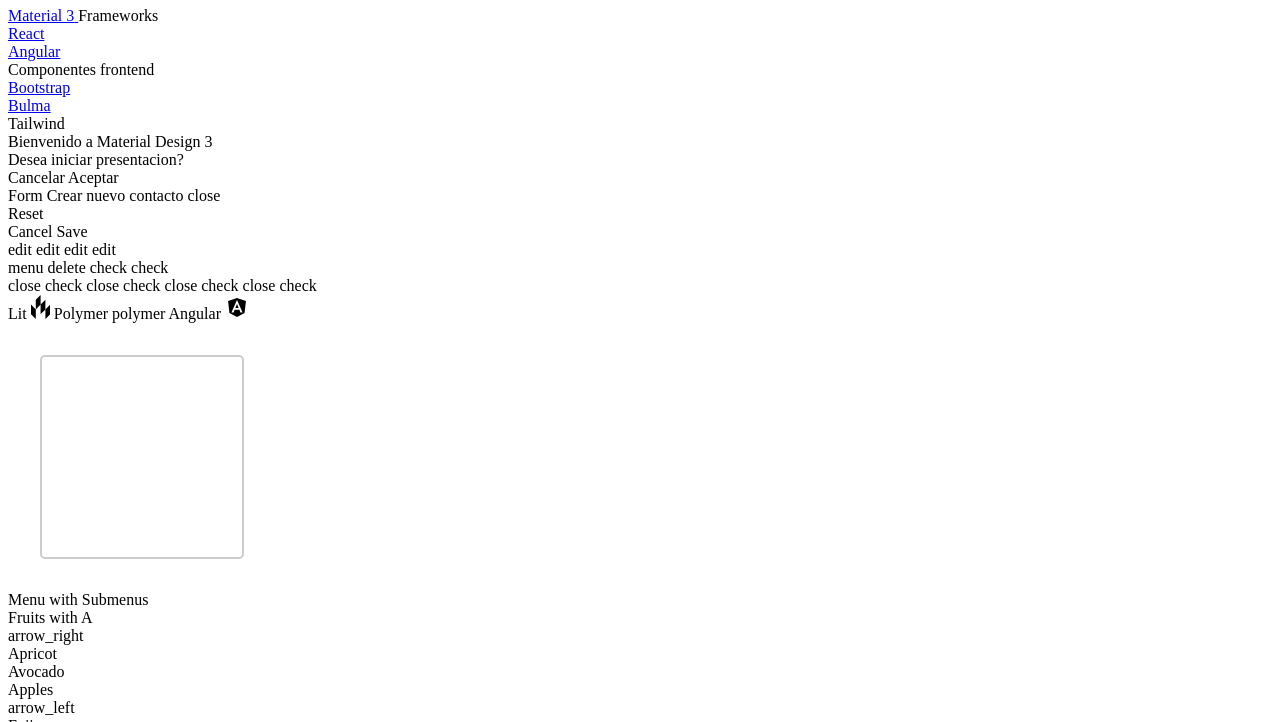
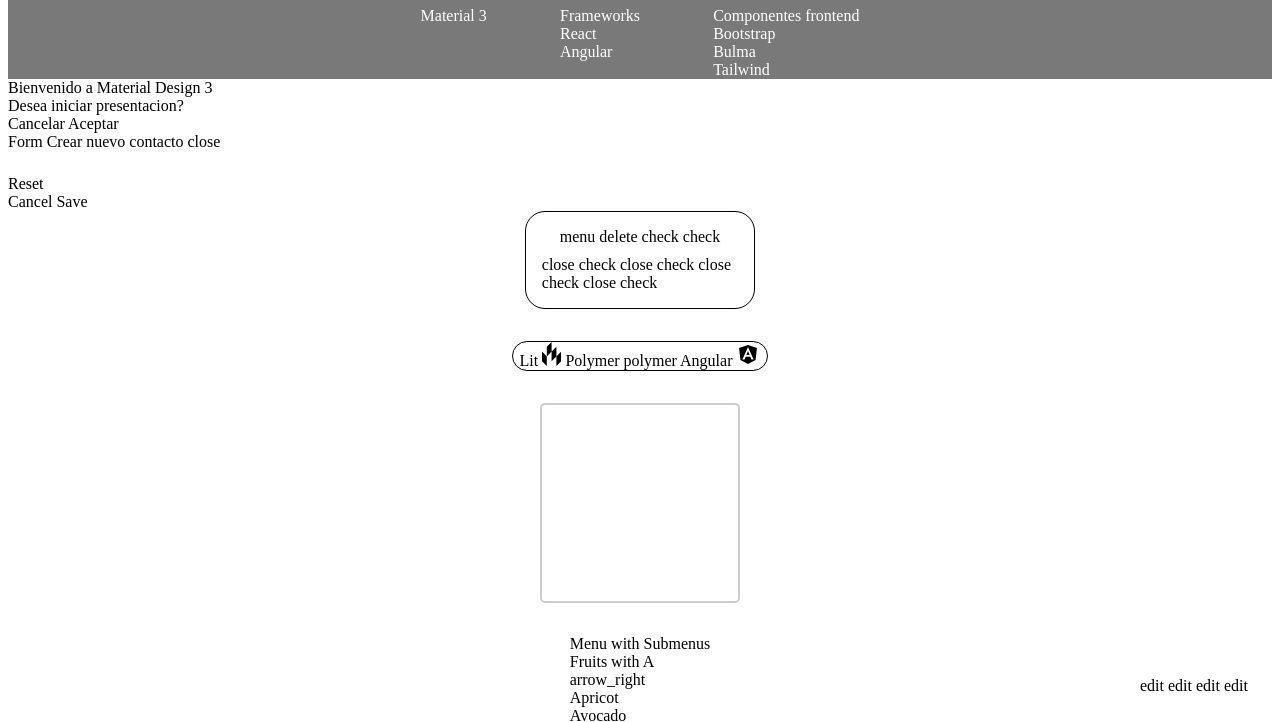
Before and after one commit to JRichard-Prado/MaterialDesign3, a plain HTML site: page index.html in a window 1280 px wide. Shown: the part 73-795 px from the top of the page. Drawn offline with nearby package versions, Linux system fonts and the light colour scheme; the site is published under a folder, as on GitHub Pages, so addresses that start at the root find nothing; a script that the page names is missing.

Commit message:
historia

```diff
--- a/index.html
+++ b/index.html
@@ -19,11 +19,9 @@
         document.adoptedStyleSheets.push(typescaleStyles.styleSheet);
 
     </script>
-    <link rel="stylesheet" href="/m3.css">
+    <link rel="stylesheet" href="m3.css">
     <link rel="stylesheet" href="https://fonts.googleapis.com/css2?family=Material+Symbols+Outlined" />
-    <style>
 
-    </style>
 </head>
 
 <body>
```
Also changed, not shown: img/display.PNG (added), img/principio.PNG (added), 1 other file.
